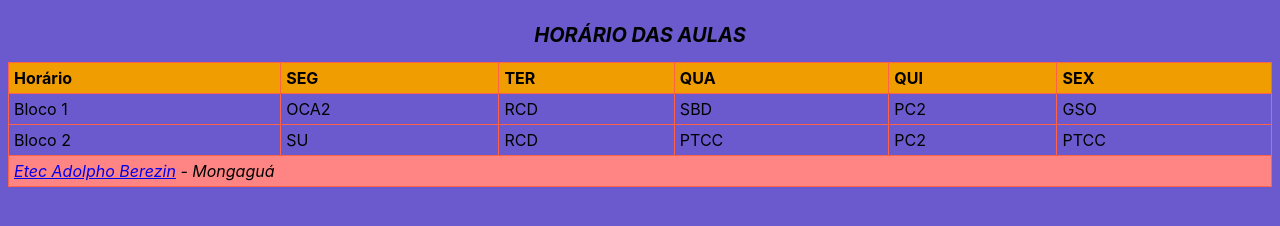
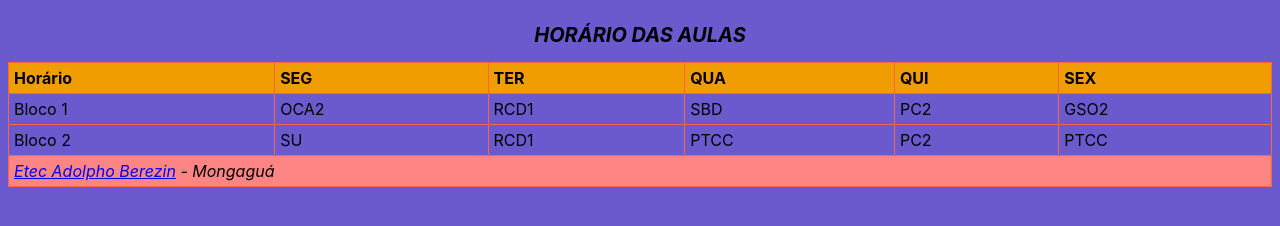
Before and after one commit to Marcello-Cruz/Horario-2i3, a plain HTML site: page index.html in a window 1280 px wide. Drawn offline with Linux system fonts and the light colour scheme.

Commit message:
add numbers

```diff
--- a/index.html
+++ b/index.html
@@ -27,15 +27,15 @@
             <tr>
                 <td>Bloco 1</td>
                 <td>OCA2</td>
-                <td>RCD</td>
+                <td>RCD1</td>
                 <td>SBD</td>
                 <td>PC2</td>
-                <td>GSO</td>
+                <td>GSO2</td>
             </tr>
             <tr>
               <td>Bloco 2</td>
               <td>SU</td>
-              <td>RCD</td>
+              <td>RCD1</td>
               <td>PTCC</td>
               <td>PC2</td>
               <td>PTCC</td>
```
